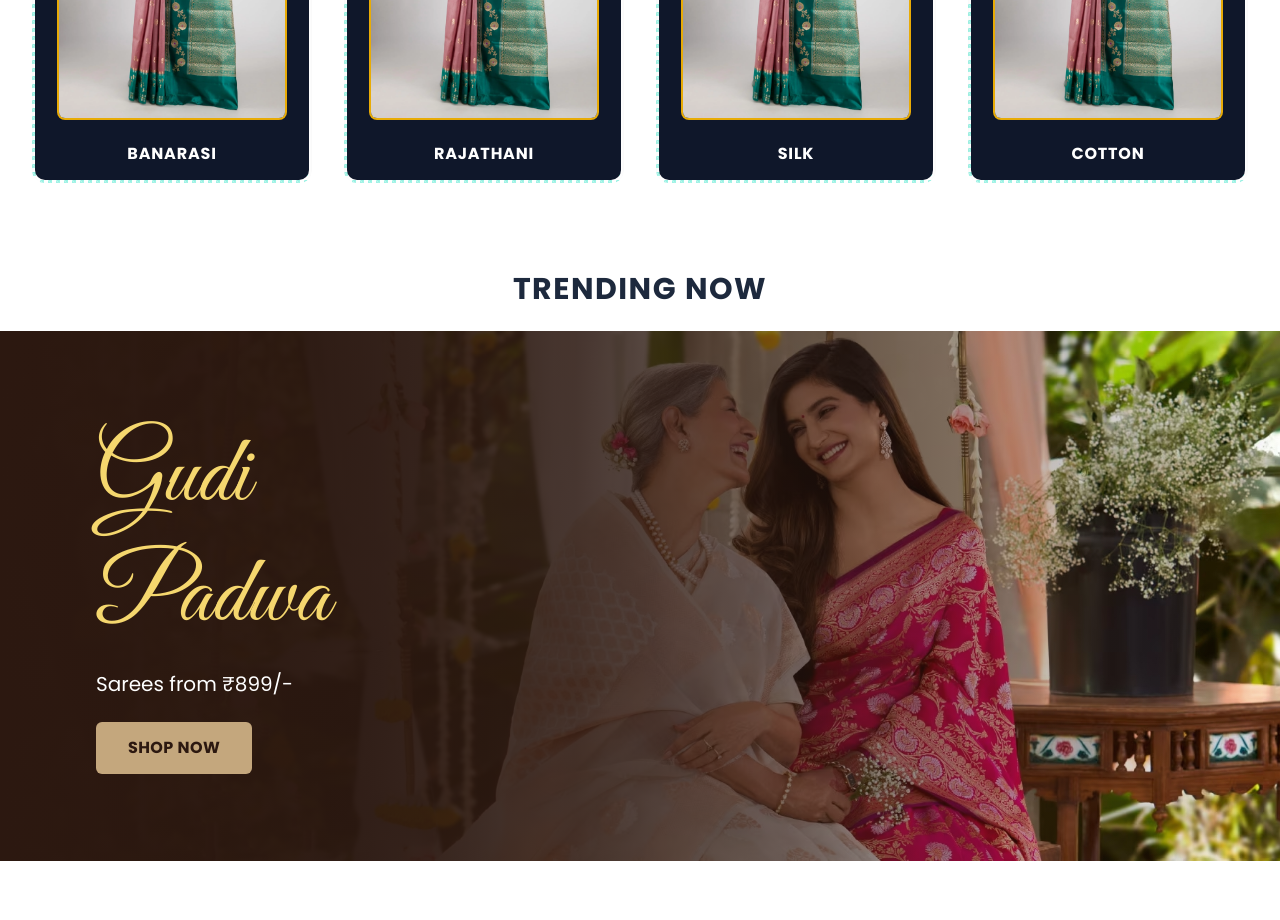
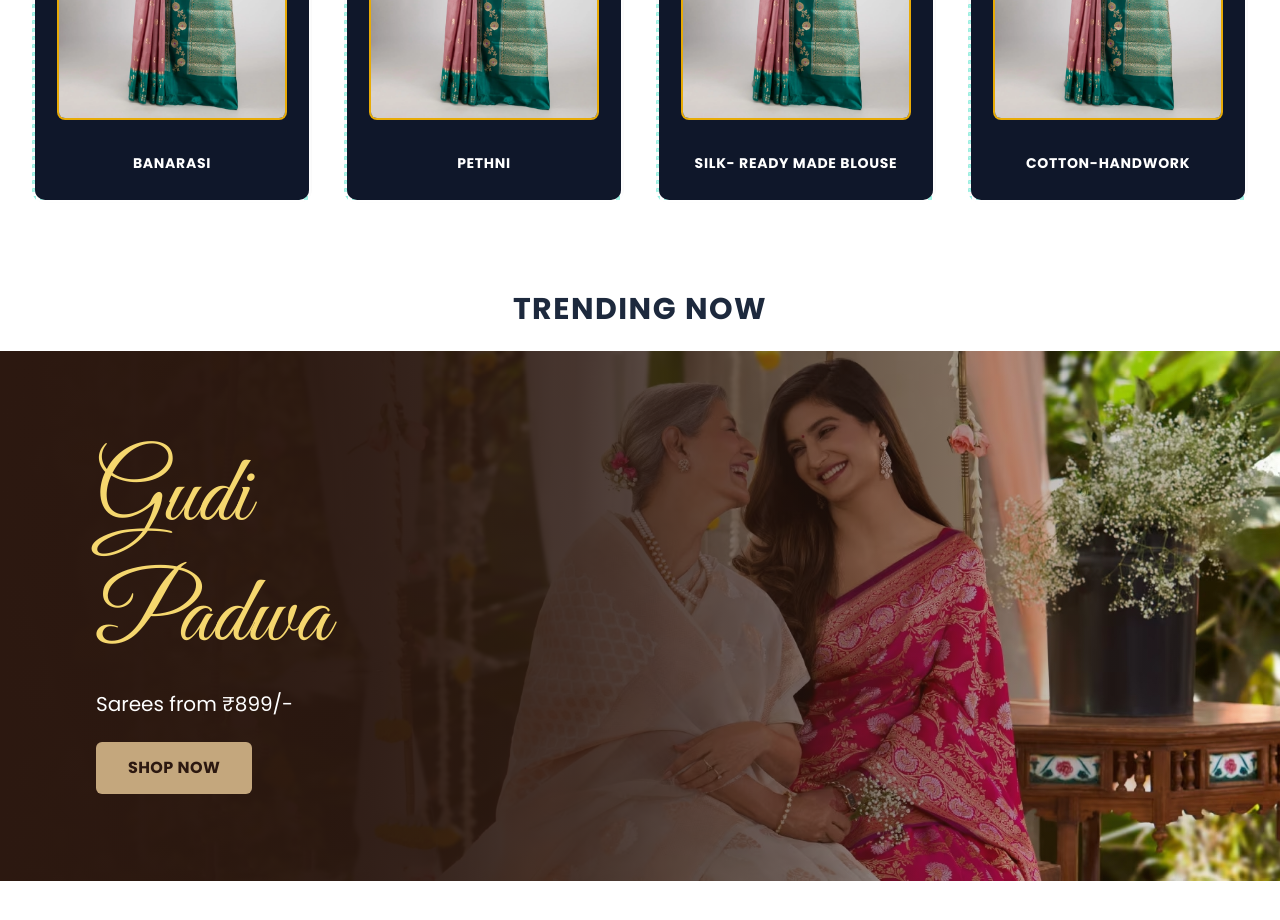
Before and after one commit to naksh119/KD_Sarees, a React (Vite) app in the folder client/: page / in a window 1280 px wide. Shown: the part 1220-2140 px from the top of the page. Built offline with nearby package versions, Linux system fonts and the light colour scheme; no server answers; a web font is replaced by a local one.

Commit message:
text replace

```diff
--- a/client/src/components/CategoryCard.jsx
+++ b/client/src/components/CategoryCard.jsx
@@ -49,14 +49,14 @@ export default function CategoryCard({
               opacity: inView ? 1 : 0,
               backgroundColor: inView ? '#0f172a' : 'transparent',
               marginTop: inView ? 8 : 0,
-              minHeight: inView ? 52 : 0,
-              maxHeight: inView ? 100 : 0,
+              minHeight: inView ? 72 : 0,
+              maxHeight: inView ? 120 : 0,
               paddingTop: inView ? 8 : 0,
               paddingBottom: inView ? 8 : 0,
               transition: `opacity 0.5s ease-out ${animationDelay + 150}ms, background-color 0.5s ease-out ${animationDelay + 150}ms, margin-top 0.4s ease-out ${animationDelay + 200}ms, min-height 0.4s ease-out ${animationDelay + 200}ms, max-height 0.4s ease-out ${animationDelay + 200}ms, padding 0.4s ease-out ${animationDelay + 200}ms`
             }}
           >
-            <span className="text-sm font-bold uppercase tracking-wider text-white sm:text-base whitespace-nowrap">
+            <span className="text-xs font-bold uppercase tracking-wider text-white sm:text-sm text-center leading-snug px-0.5 [overflow-wrap:anywhere]">
               {categoryName}
             </span>
           </div>
--- a/client/src/components/TopCategories.jsx
+++ b/client/src/components/TopCategories.jsx
@@ -9,9 +9,9 @@ import sareeImage from '../assets/images/saree.webp';
 
 const DEFAULT_CATEGORIES = [
   { imageSrc: sareeImage, imageAlt: 'Banarasi saree', categoryName: 'BANARASI', href: '#' },
-  { imageSrc: sareeImage, imageAlt: 'Rajathani saree', categoryName: 'RAJATHANI', href: '#' },
-  { imageSrc: sareeImage, imageAlt: 'Silk saree', categoryName: 'SILK', href: '#' },
-  { imageSrc: sareeImage, imageAlt: 'Cotton saree', categoryName: 'COTTON', href: '#' },
+  { imageSrc: sareeImage, imageAlt: 'Pethni saree', categoryName: 'PETHNI', href: '#' },
+  { imageSrc: sareeImage, imageAlt: 'Silk ready made blouse', categoryName: 'silk- Ready made Blouse', href: '#' },
+  { imageSrc: sareeImage, imageAlt: 'Cotton handwork', categoryName: 'cotton-handwork', href: '#' },
 ];
 
 export default function TopCategories({ categories = DEFAULT_CATEGORIES }) {
```
